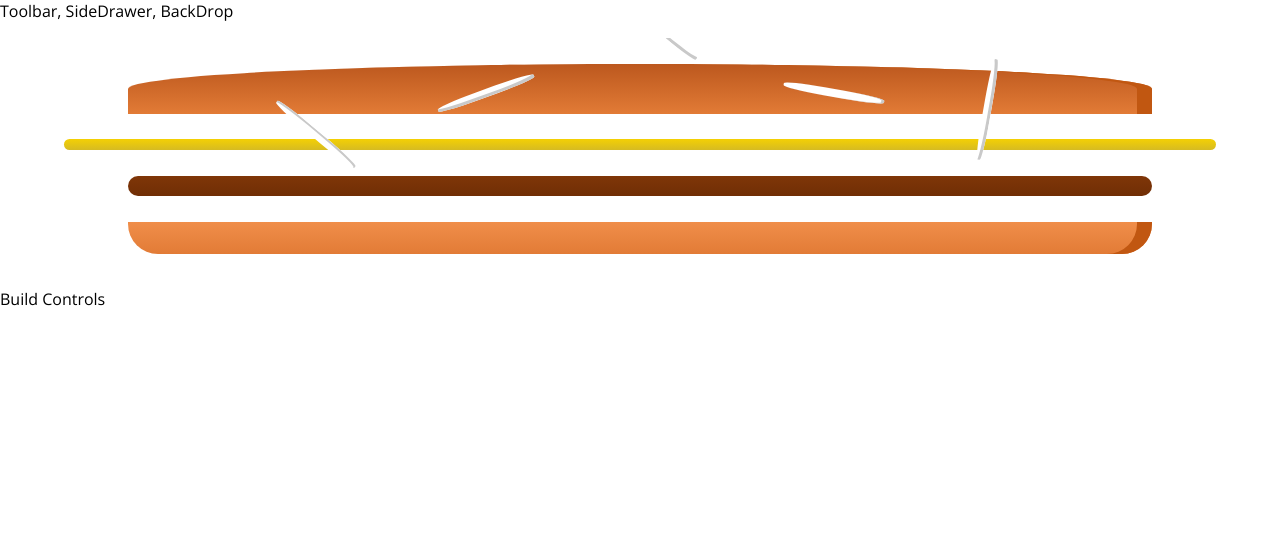
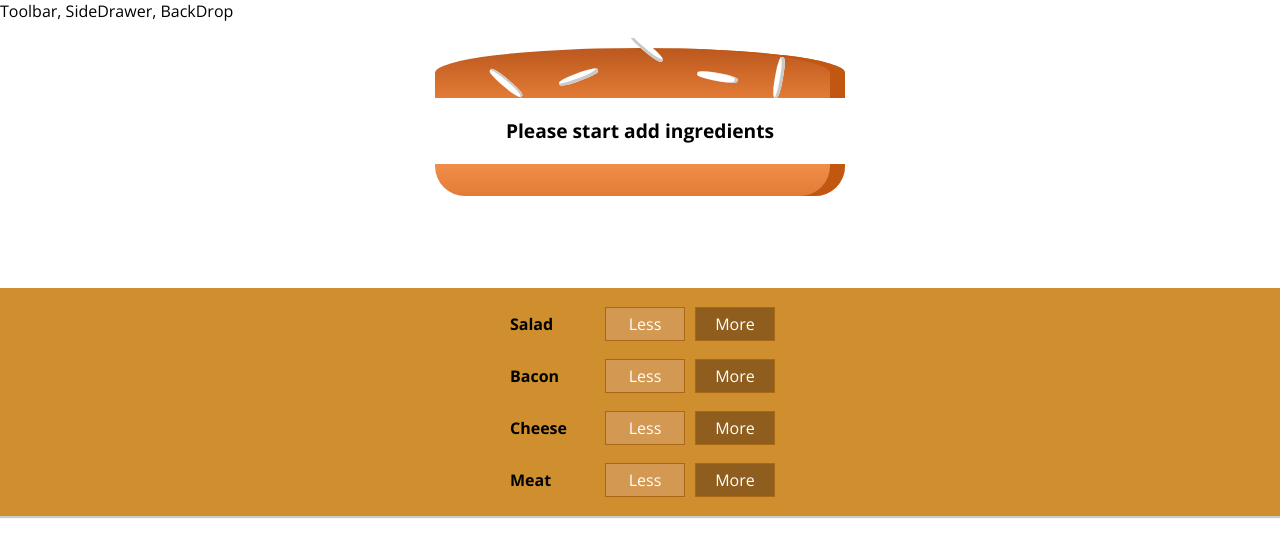
Before and after one commit to WallaceGomes/burguer-builder, a React (Create React App) app: page / in a window 1280 px wide. Shown: the top 556 px of the page. Built offline with nearby package versions, Linux system fonts and the light colour scheme.

Commit message:
Building the burger and controls

```diff
--- /dev/null
+++ b/src/components/Burger/BuildControls/BuildControl/BuildControl.css
@@ -0,0 +1,56 @@
+.buildControl {
+    display: flex;
+    justify-content: space-between;
+    align-items: center;
+    margin: 5px 0;
+}
+
+.buildControl button {
+    display: block;
+    font: inherit;
+    padding: 5px;
+    margin: 0 5px;
+    width: 80px;
+    border: 1px solid #AA6817;
+    cursor: pointer;
+    outline: none;
+}
+
+.buildControl button:disabled {
+    background-color: #AC9980;
+    border: 1px solid #7E7365;
+    color: #ccc;
+    cursor: default;
+}
+
+.buildControl button:hover:disabled {
+    background-color: #AC9980;
+    color: #ccc;
+    cursor: not-allowed;
+}
+
+.label {
+    padding: 10px;
+    font-weight: bold;
+    width: 80px;
+}
+
+.buildControl .less {
+    background-color: #D39952;
+    color: white;
+}
+
+.buildControl .more {
+    background-color: #8F5E1E;
+    color: white;
+}
+
+.buildControl .less:hover, .buildControl .less:active {
+    background-color: #DAA972;
+    color: white;
+}
+
+.buildControl .more:hover,.buildControl .more:active {
+    background-color: #99703F;
+    color: white;
+}
--- /dev/null
+++ b/src/components/Burger/BuildControls/BuildControl/BuildControl.js
@@ -0,0 +1,13 @@
+import React from 'react';
+
+import './BuildControl.css';
+
+const buildControl = (props ) => (
+    <div className="buildControl">
+        <div className="label">{props.label}</div>
+        <button className="less">Less</button>
+        <button className="more">More</button>
+    </div>
+);
+
+export default buildControl;
--- /dev/null
+++ b/src/components/Burger/BuildControls/BuildControls.css
@@ -0,0 +1,10 @@
+.buildControls {
+    width: 100%;
+    background-color: #cf8f2e;
+    display: flex;
+    flex-flow: column;
+    align-items: center;
+    box-shadow: 0 2px 1px #ccc;
+    margin: auto;
+    padding: 10px 0;
+}
--- /dev/null
+++ b/src/components/Burger/BuildControls/BuildControls.js
@@ -0,0 +1,21 @@
+import React from 'react';
+
+import './BuildControls.css';
+import BuildControl from './BuildControl/BuildControl';
+
+const controls = [
+    { label: 'Salad', type: 'salad' },
+    { label: 'Bacon', type: 'bacon' },
+    { label: 'Cheese', type: 'cheese' },
+    { label: 'Meat', type: 'meat' },
+];
+
+const buildControls = (props ) => (
+    <div className="buildControls">
+        {controls.map(ctrl => (
+            <BuildControl key={ctrl.label} label={ctrl.label} />
+        ))}
+    </div>
+);
+
+export default buildControls;
--- a/src/components/Burger/Burger.css
+++ b/src/components/Burger/Burger.css
@@ -1,5 +1,5 @@
 .burger {
-    width: 100%;
+    width: 40%;
     margin: auto;
     height: 250px;
     overflow: scroll;
--- a/src/components/Burger/Burger.js
+++ b/src/components/Burger/Burger.js
@@ -5,11 +5,29 @@
 
 
 const Burger = (props) => {
+
+    //Object.keys() = extrai as keys de um objeto e transforma em array
+    let transformedIngredients = Object.keys(props.ingredients)
+        .map(igKey => {
+            //transformar a quantidade de ingredientes em multiplas strings no array
+            return [...Array(props.ingredients[igKey])].map((_, i) =>{
+                return <BurgerIngredient key={igKey + i} type={igKey} />;
+            }); //a quantidade de elementos no array é = a quant dos ingredientes
+        }).reduce((arr, el) => {
+            return arr.concat(el)
+        }, []);
+        //object
+        //key = qual tip de ingrediente
+        //value = quantidade do ingrediente
+
+    if (transformedIngredients.length ===0 ) {
+        transformedIngredients = <p>Please start add ingredients</p>
+    }
+
     return (
         <div className="burger">
             <BurgerIngredient type="bread-top" />
-            <BurgerIngredient type="cheese" />
-            <BurgerIngredient type="meat" />
+            {transformedIngredients}
             <BurgerIngredient type="bread-bottom" />
         </div>
     );
--- a/src/containers/BurgerBuilder/BurgerBuilder.js
+++ b/src/containers/BurgerBuilder/BurgerBuilder.js
@@ -2,13 +2,29 @@
 
 import Aux from "../../hoc/Auxiliary";
 import Burger from "../../components/Burger/Burger";
+import BuildControls from '../../components/Burger/BuildControls/BuildControls';
 
 class BurgerBuilder extends Component {
+
+    //constructor(props){
+    //    super(props);
+    //    this.state = {...}
+    //}
+
+    state = {
+        ingrendients: {
+            salad: 0,
+            bacon: 0,
+            meat: 0,
+            cheese: 0
+        }
+    }
+
     render () {
         return(
             <Aux>
-                <Burger/>
-                <div>Build Controls</div>
+                <Burger ingredients={this.state.ingrendients} />
+                <BuildControls/>
             </Aux>
         );
     }
```
